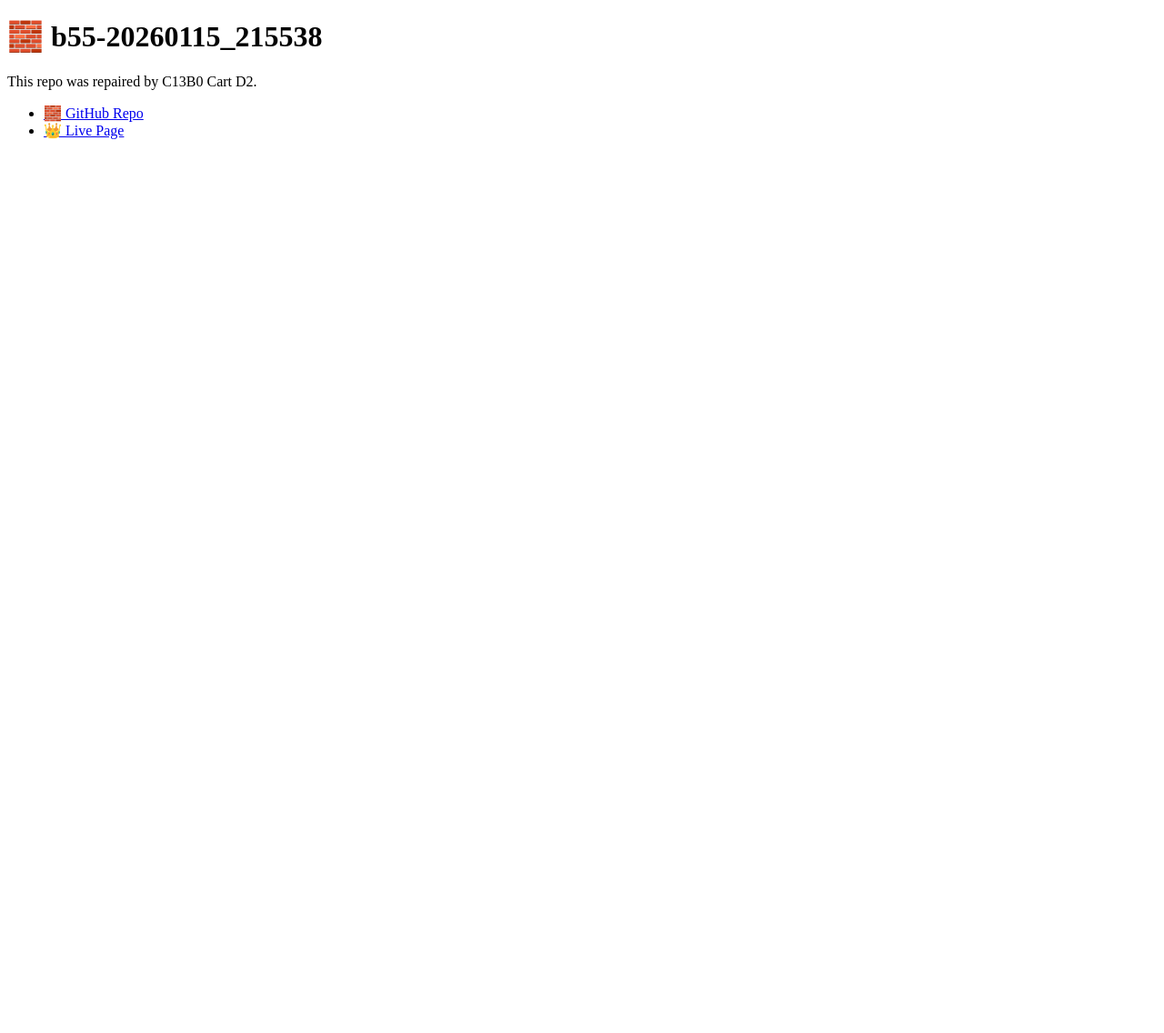
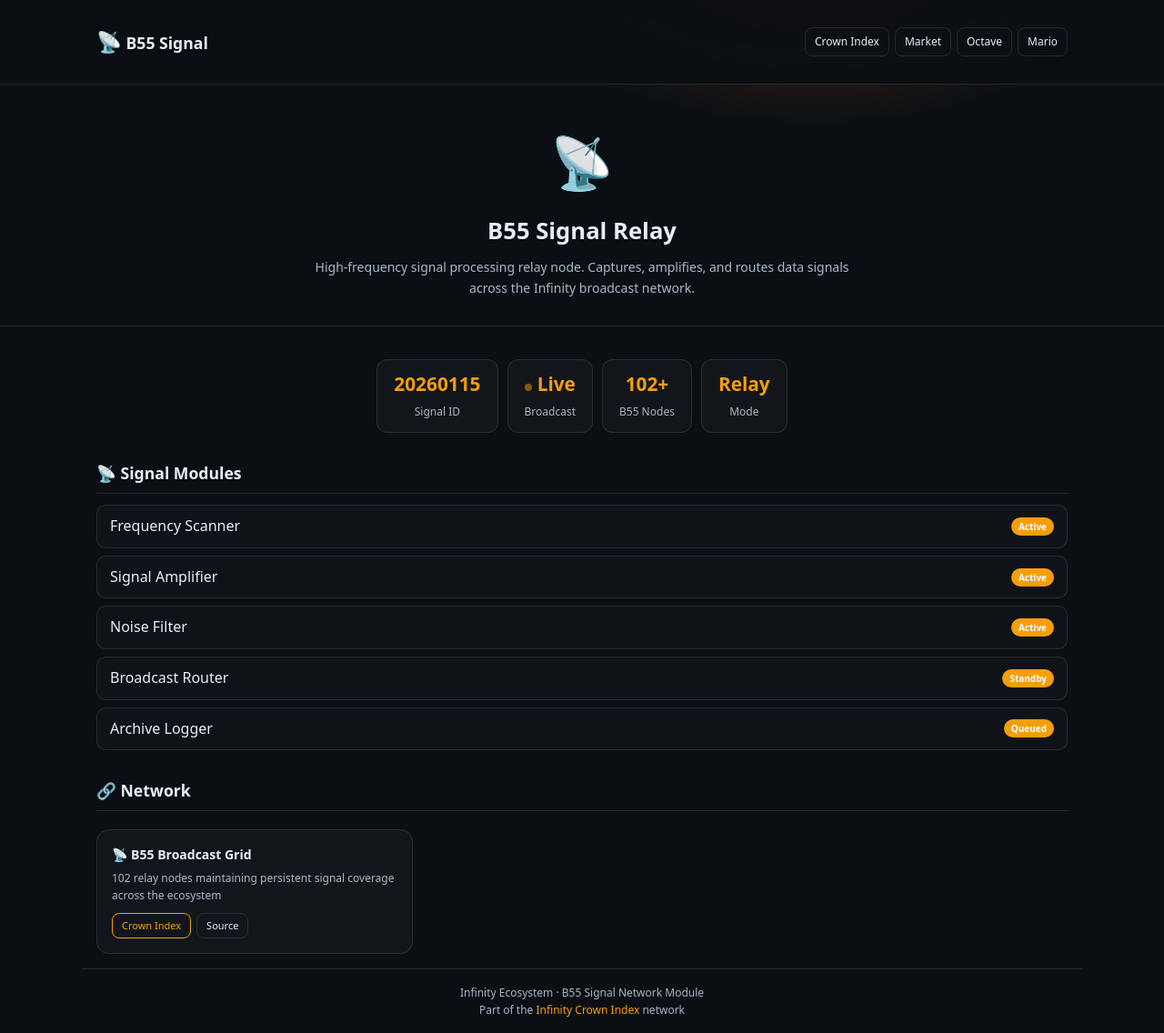
Before and after one commit to pewpi-infinity/b55-20260115_215538, a plain HTML site: page index.html in a window 1280 px wide. Shown: the whole page at 91% size. Before the commit the page ends 800 px from the top, so only its background shows below. Drawn offline with Linux system fonts and the light colour scheme.

Commit message:
Deploy b55 index - Infinity ecosystem

```diff
--- a/index.html
+++ b/index.html
@@ -1,15 +1,151 @@
-<!doctype html>
-<html>
-<head>
-<meta charset="utf-8">
-<title>b55-20260115_215538</title>
-</head>
-<body>
-<h1>🧱 b55-20260115_215538</h1>
-<p>This repo was repaired by C13B0 Cart D2.</p>
-<ul>
-  <li><a href="https://github.com/pewpi-infinity/b55-20260115_215538">🧱 GitHub Repo</a></li>
-  <li><a href="https://pewpi-infinity.github.io/b55-20260115_215538/">👑 Live Page</a></li>
-</ul>
-</body>
-</html>
+<!doctype html><html lang="en"><head>
+<meta charset="utf-8"><meta name="viewport" content="width=device-width,initial-scale=1">
+<title>B55 Signal - 20260115_215538</title>
+<style>
+:root {
+  --bg: #0b0f14;
+  --panel: #0f1620;
+  --line: rgba(255,255,255,.1);
+  --text: #e8eef7;
+  --muted: #a9b7c8;
+  --accent: #f59e0b;
+  --accent2: #fbbf24;
+}
+* { box-sizing: border-box; margin: 0; padding: 0; }
+body {
+  background: radial-gradient(800px 500px at 70% -10%, #78350f, transparent 50%), var(--bg);
+  color: var(--text);
+  font-family: system-ui, -apple-system, sans-serif;
+  line-height: 1.6;
+  min-height: 100vh;
+}
+a { color: var(--accent); text-decoration: none; }
+a:hover { text-decoration: underline; }
+.wrap { max-width: 1100px; margin: auto; padding: 16px; }
+header {
+  position: sticky; top: 0; z-index: 10;
+  background: rgba(11,15,20,.95);
+  backdrop-filter: blur(10px);
+  border-bottom: 1px solid var(--line);
+  padding: 12px 16px;
+}
+.hdr { display: flex; gap: 12px; align-items: center; flex-wrap: wrap; }
+.brand { font-weight: 800; font-size: 1.1rem; white-space: nowrap; }
+.brand-icon { font-size: 1.4rem; }
+.nav { display: flex; gap: 6px; flex-wrap: wrap; margin-left: auto; }
+.nav a {
+  font-size: 12px; padding: 5px 10px;
+  border: 1px solid var(--line); border-radius: 8px;
+  white-space: nowrap; color: var(--text);
+}
+.nav a:hover { background: rgba(255,255,255,.06); text-decoration: none; }
+.hero {
+  text-align: center; padding: 40px 16px 30px;
+  border-bottom: 1px solid var(--line);
+}
+.hero-icon { font-size: 3.5rem; margin-bottom: 12px; }
+.hero h1 { font-size: 1.6rem; font-weight: 800; margin-bottom: 8px; }
+.hero p { color: var(--muted); max-width: 600px; margin: auto; font-size: 14px; }
+.stats { display: flex; gap: 10px; flex-wrap: wrap; justify-content: center; margin: 20px 0; }
+.stat {
+  border: 1px solid var(--line); border-radius: 12px;
+  padding: 10px 18px; text-align: center;
+  background: rgba(255,255,255,.03);
+}
+.stat strong { display: block; font-size: 1.3rem; color: var(--accent); }
+.stat span { font-size: 12px; color: var(--muted); }
+.grid { display: grid; grid-template-columns: repeat(auto-fill, minmax(300px, 1fr)); gap: 12px; margin-top: 20px; }
+.card {
+  border: 1px solid var(--line); border-radius: 14px;
+  padding: 16px; background: rgba(255,255,255,.03);
+  transition: border-color .2s, transform .2s;
+}
+.card:hover { border-color: var(--accent); transform: translateY(-2px); }
+.card-title { font-weight: 700; font-size: 14px; margin-bottom: 4px; }
+.card-desc { font-size: 12px; color: var(--muted); margin-bottom: 10px; }
+.card-links { display: flex; gap: 6px; flex-wrap: wrap; }
+.btn {
+  font-size: 11px; padding: 4px 10px;
+  border: 1px solid var(--line); border-radius: 8px;
+  color: var(--text); background: transparent;
+  cursor: pointer; text-decoration: none;
+}
+.btn:hover { background: rgba(255,255,255,.06); text-decoration: none; }
+.btn-accent { border-color: var(--accent); color: var(--accent); }
+section { margin-top: 30px; }
+section h2 { font-size: 1.1rem; font-weight: 700; margin-bottom: 12px; padding-bottom: 8px; border-bottom: 1px solid var(--line); }
+.tiny { font-size: 11px; color: var(--muted); }
+footer {
+  border-top: 1px solid var(--line);
+  margin-top: 40px; padding: 16px 0;
+  text-align: center; font-size: 12px; color: var(--muted);
+}
+.pulse { animation: pulse 2s ease-in-out infinite; }
+@keyframes pulse { 0%,100% { opacity: 1; } 50% { opacity: .5; } }
+.status-dot { display: inline-block; width: 8px; height: 8px; border-radius: 50%; background: var(--accent); margin-right: 6px; }
+.module-list { list-style: none; }
+.module-list li {
+  padding: 10px 14px; border: 1px solid var(--line); border-radius: 10px;
+  margin-bottom: 8px; display: flex; justify-content: space-between; align-items: center;
+  background: rgba(255,255,255,.02);
+}
+.module-list li:hover { border-color: var(--accent); }
+.tag { font-size: 10px; padding: 2px 8px; border-radius: 99px; background: var(--accent); color: #fff; font-weight: 600; }
+</style>
+</head><body>
+<header><div class="wrap hdr">
+  <span class="brand"><span class="brand-icon">&#x1F4E1;</span> B55 Signal</span>
+
+    <nav class="nav">
+      <a href="https://pewpi-infinity.github.io/infinity-crown-index/">Crown Index</a>
+      <a href="https://pewpi-infinity.github.io/infinity-spark-market/">Market</a>
+      <a href="https://pewpi-infinity.github.io/smug_look/">Octave</a>
+      <a href="https://pewpi-infinity.github.io/MARIO-TOKENS/">Mario</a>
+    </nav>
+</div></header>
+
+<div class="hero">
+  <div class="hero-icon">&#x1F4E1;</div>
+  <h1>B55 Signal Relay</h1>
+  <p>High-frequency signal processing relay node. Captures, amplifies, and routes data signals across the Infinity broadcast network.</p>
+</div>
+
+<div class="wrap">
+  <div class="stats">
+    <div class="stat"><strong>20260115</strong><span>Signal ID</span></div>
+    <div class="stat"><strong><span class="status-dot pulse"></span>Live</strong><span>Broadcast</span></div>
+    <div class="stat"><strong>102+</strong><span>B55 Nodes</span></div>
+    <div class="stat"><strong>Relay</strong><span>Mode</span></div>
+  </div>
+
+  <section>
+    <h2>&#x1F4E1; Signal Modules</h2>
+    <ul class="module-list">
+      <li><span>Frequency Scanner</span><span class="tag">Active</span></li>
+      <li><span>Signal Amplifier</span><span class="tag">Active</span></li>
+      <li><span>Noise Filter</span><span class="tag">Active</span></li>
+      <li><span>Broadcast Router</span><span class="tag">Standby</span></li>
+      <li><span>Archive Logger</span><span class="tag">Queued</span></li>
+    </ul>
+  </section>
+
+  <section>
+    <h2>&#x1F517; Network</h2>
+    <div class="grid">
+      <div class="card">
+        <div class="card-title">&#x1F4E1; B55 Broadcast Grid</div>
+        <div class="card-desc">102 relay nodes maintaining persistent signal coverage across the ecosystem</div>
+        <div class="card-links">
+          <a class="btn btn-accent" href="https://pewpi-infinity.github.io/infinity-crown-index/">Crown Index</a>
+          <a class="btn" href="https://github.com/pewpi-infinity/b55-20260115_215538" target="_blank">Source</a>
+        </div>
+      </div>
+    </div>
+  </section>
+</div>
+
+<footer class="wrap">
+  Infinity Ecosystem &middot; B55 Signal Network Module<br>
+  Part of the <a href="https://pewpi-infinity.github.io/infinity-crown-index/">Infinity Crown Index</a> network
+</footer>
+</body></html>
```
